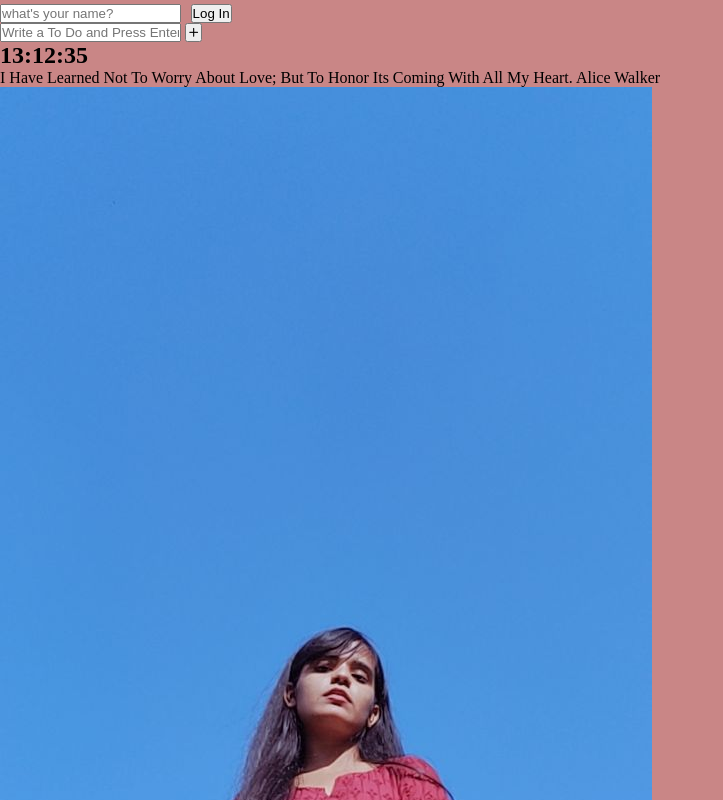
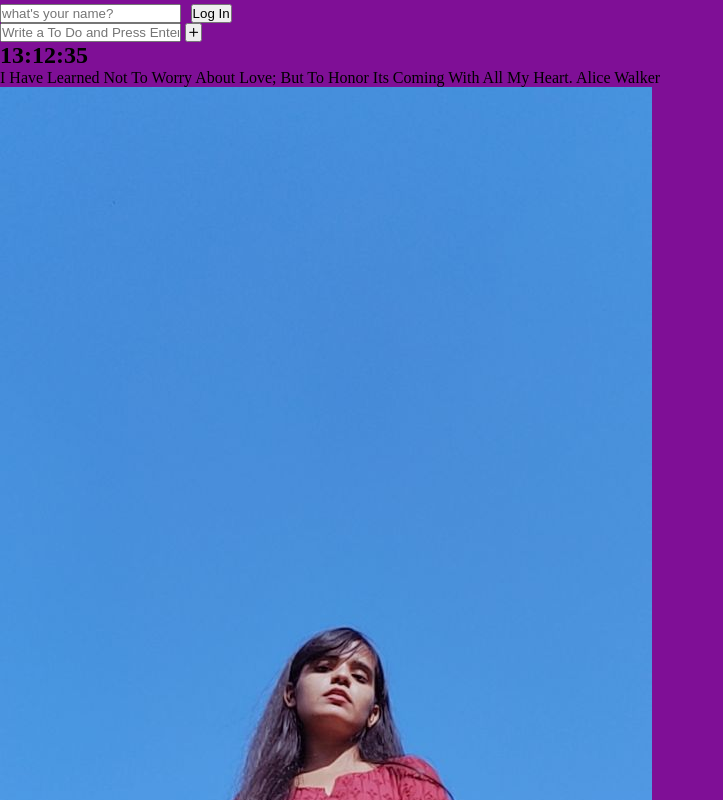
Before and after one commit to NazreenSheikh/momentum, a website built with Vite: page index.html in a window 1280 px wide. Shown: the top 800 px of the page, without its empty margins (0-723 px from the left). Built offline with nearby package versions, Linux system fonts and the light colour scheme; no server answers.

Commit message:
style file added

```diff
--- a/style.css
+++ b/style.css
@@ -6,7 +6,7 @@
 
 body {
     text-transform: capitalize;
-    background: rgb(201, 134, 134);
+    background: rgb(127, 15, 150);
     margin-top: 4px;
 }
 
```
